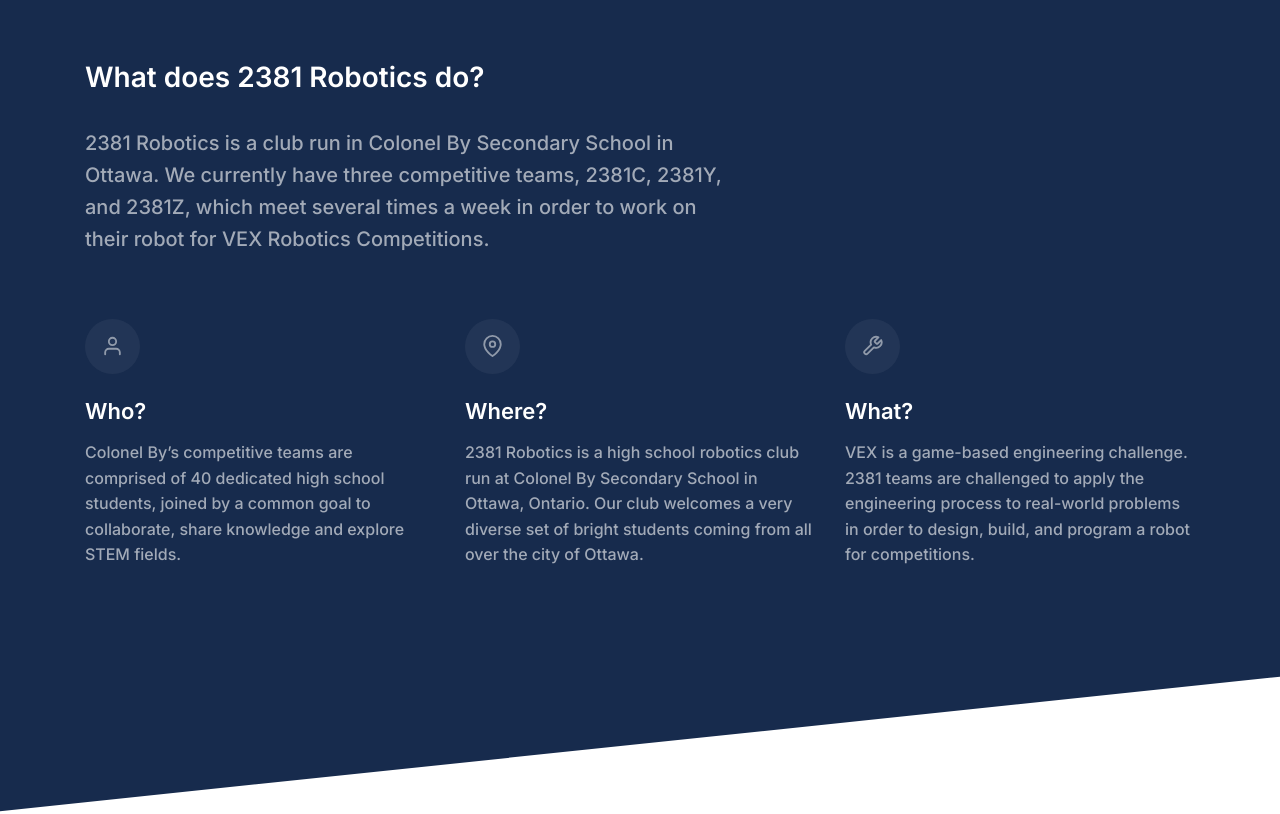
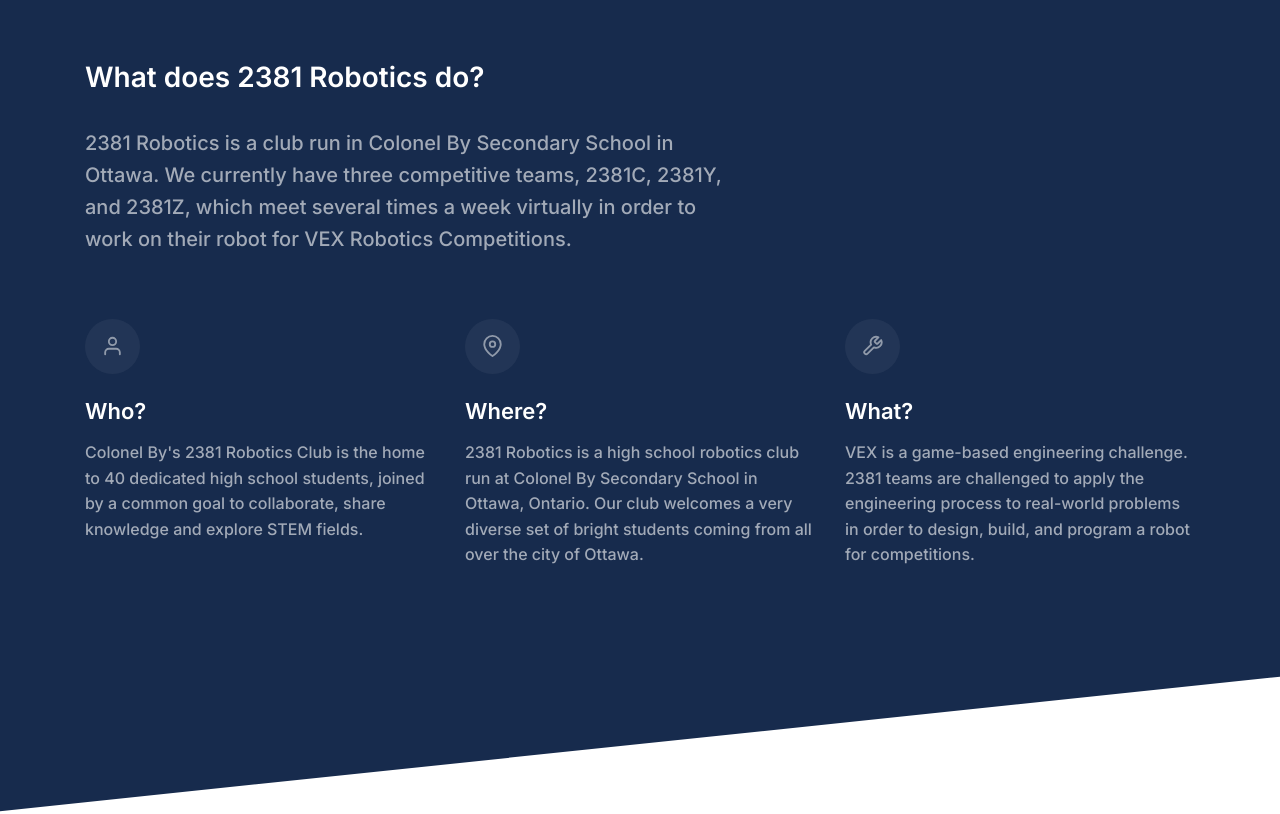
Before and after one commit to malavhmehta/2381_website, a Next.js app: page / in a window 1280 px wide. Shown: the part 1460-2274 px from the top of the page. Built offline with nearby package versions, Linux system fonts and the light colour scheme.

Commit message:
fixed details

```diff
--- a/components/footer.tsx
+++ b/components/footer.tsx
@@ -1,4 +1,4 @@
-import { Instagram, Mail } from "react-feather";
+import { Instagram, Mail, Youtube } from "react-feather";
 import { media, theme } from "../styles";
 
 import Fade from "react-reveal/Fade";
@@ -24,6 +24,9 @@
                 </Social>
                 <Social href="mailto:hello@2381.ca">
                   <Mail size="21px" />
+                </Social>
+                <Social href="https://www.youtube.com/channel/UCHB6SeUT8tRKPbdgq9At18w">
+                  <Youtube size="21px" />
                 </Social>
               </Socials>
             </div>
--- a/pages/index.tsx
+++ b/pages/index.tsx
@@ -29,13 +29,13 @@
 const about = {
   title: "What does 2381 Robotics do?",
   description:
-    "2381 Robotics is a club run in Colonel By Secondary School in Ottawa. We currently have three competitive teams, 2381C, 2381Y, and 2381Z, which meet several times a week in order to work on their robot for VEX Robotics Competitions.",
+    "2381 Robotics is a club run in Colonel By Secondary School in Ottawa. We currently have three competitive teams, 2381C, 2381Y, and 2381Z, which meet several times a week virtually in order to work on their robot for VEX Robotics Competitions.",
   cards: [
     {
       icon: User,
       title: "Who?",
       description:
-        "Colonel By’s competitive teams are comprised of 40 dedicated high school students, joined by a common goal to collaborate, share knowledge and explore STEM fields.",
+        "Colonel By's 2381 Robotics Club is the home to 40 dedicated high school students, joined by a common goal to collaborate, share knowledge and explore STEM fields.",
     },
     {
       icon: MapPin,
@@ -54,7 +54,7 @@
 
 const stats = [
   {
-    value: 5,
+    value: 4,
     label:
       "years of competing in the VEX Robotics Challenge (since 2015 – present)",
   },
@@ -127,7 +127,7 @@
       <Container cls="mb-5 pb-5">
         <Image
           alt="2381 Robotics Team"
-          src="https://i.ibb.co/CMghFYT/2381c-robotics.jpg"
+          src="https://i.ibb.co/6sBSc9X/IMG-1504-2-1.jpg"
         />
       </Container>
 
--- a/pages/resources.tsx
+++ b/pages/resources.tsx
@@ -84,8 +84,8 @@
       "Electronics, hardware, and software information made public by Purdue Sigbots for the VRC, VEXU, and VEX AI Challenges.",
   },
   {
-    href: "https://www.vexrobotics.com/",
-    title: "VEX Website",
+    href: "https://kb.vex.com/hc/en-us ",
+    title: "VEX Knowledgebase",
     description:
       "Resources for everything VEX-related: game announcements, robot parts, programs, etc.",
   },
--- a/posts/virtual-world.md
+++ b/posts/virtual-world.md
@@ -2,7 +2,7 @@
 title: "Virtual World Championships"
 date: "2020-04-09"
 summary: "VEX announces a virtual celebration for the VEX Robotics World Championship Event."
-image: "https://i.ibb.co/4VP1YDP/IMG-1399.jpg"
+image: "https://i.ibb.co/CMghFYT/2381c-robotics.jpg"
 ---
 
 Due to the cancellation of the VEX world championship, VEX will be hosting a virtual world championship celebration on Saturday, April 25. The event is to celebrate and recognize the accomplishments of all teams from the VEX IQ Challenge Squared Away and VEX Robotics Competition Tower Takeover. The event will be a simulation Fantasy Robotics Tournament which can be watched from home. Make sure to tune in to see the future of competition robotics technology in a new product announcement and watch the 2020-2021 VEX IQ Challenge and VEX Robotics Competition game reveals.
```
Also changed, not shown: 1 other file (tests, documents, lock files or other folders).
